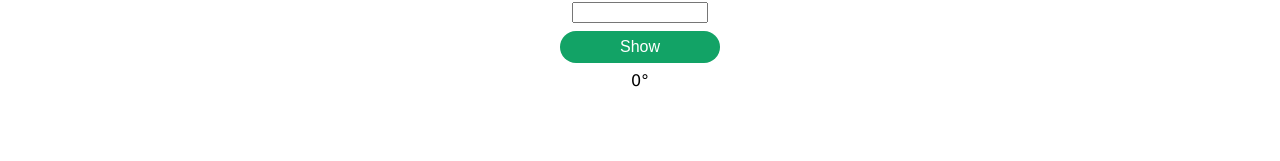
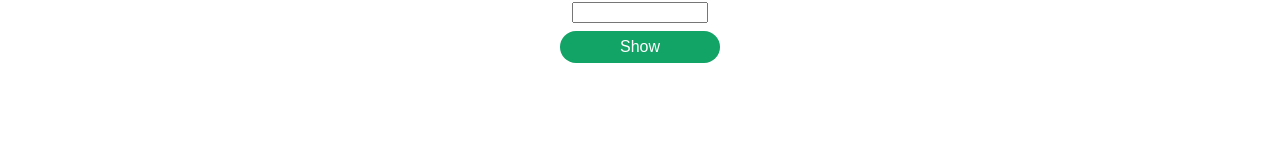
Before and after one commit to damianmarek/weatherify, a React (Create React App) app: page / in a window 1280 px wide. Shown: the part 163-324 px from the top of the page. Built offline with nearby package versions, Linux system fonts and the light colour scheme.

Commit message:
Change API provider to apixu and add city and country display

```diff
--- a/src/App.js
+++ b/src/App.js
@@ -8,27 +8,32 @@ class App extends Component {
   constructor (props) {
     super(props);
     this.state = {
-      city: '',
       degrees: 0,
+      city: ' ',
+      country: ' ',
     }
   }
 
   handleButtonPress = (event) => {
-    this.setState({ city: this.textInput.value })
     this.fetchWeather(this.textInput.value)
   }
 
   fetchWeather = (city) => {
-    fetch(`http://api.openweathermap.org/data/2.5/weather?q=${city}&APPID=76deb9243afb0cb5277a40b4f8b77bf8&units=metric`)
+    fetch(`https://api.apixu.com/v1/current.json?key=9319ce9c3ecf4d88af904639170603&q=${city}`)
     .then(res => res.json())
     .then((res) => {
+      console.log(res)
       this.setState({
-        degrees: res.main.temp
+        degrees: res.current.temp_c,
+        city: res.location.name,
+        country: res.location.country,
       })
     })
     .catch(error => {
       this.setState({
-        degrees: 0
+        degrees: 0,
+        city: ' ',
+        country: ' ',
       })
     })
   }
@@ -45,7 +50,7 @@ class App extends Component {
           <button className='weather-button' onClick={() => {this.handleButtonPress()}} >
             Show
           </button>
-          <Weather degrees={this.state.degrees} />
+          <Weather degrees={this.state.degrees} city={this.state.city} country={this.state.country} />
         </div>
         <Footer />
       </div>
--- a/src/components/Weather.js
+++ b/src/components/Weather.js
@@ -2,9 +2,15 @@ import React from 'react'
 
 class Weather extends React.Component {
   render () {
+    let weather = null;
+    if(this.props.city !== ' ') {
+      weather = <div>
+        {this.props.degrees}° in {this.props.city},{this.props.country}
+      </div>
+    }
     return (
       <div>
-        {this.props.degrees}°
+        {weather}
       </div>
     )
   }
```
